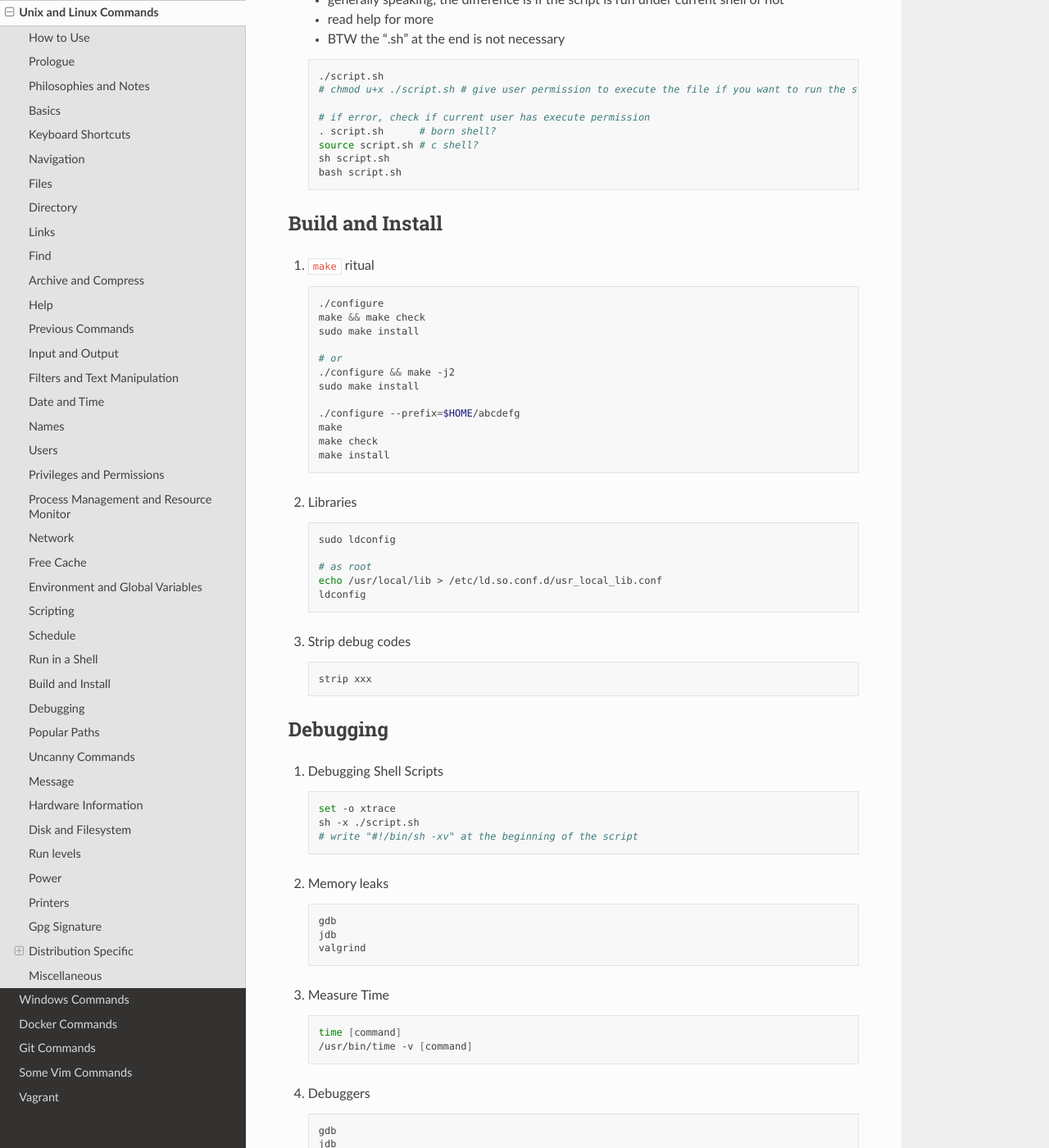
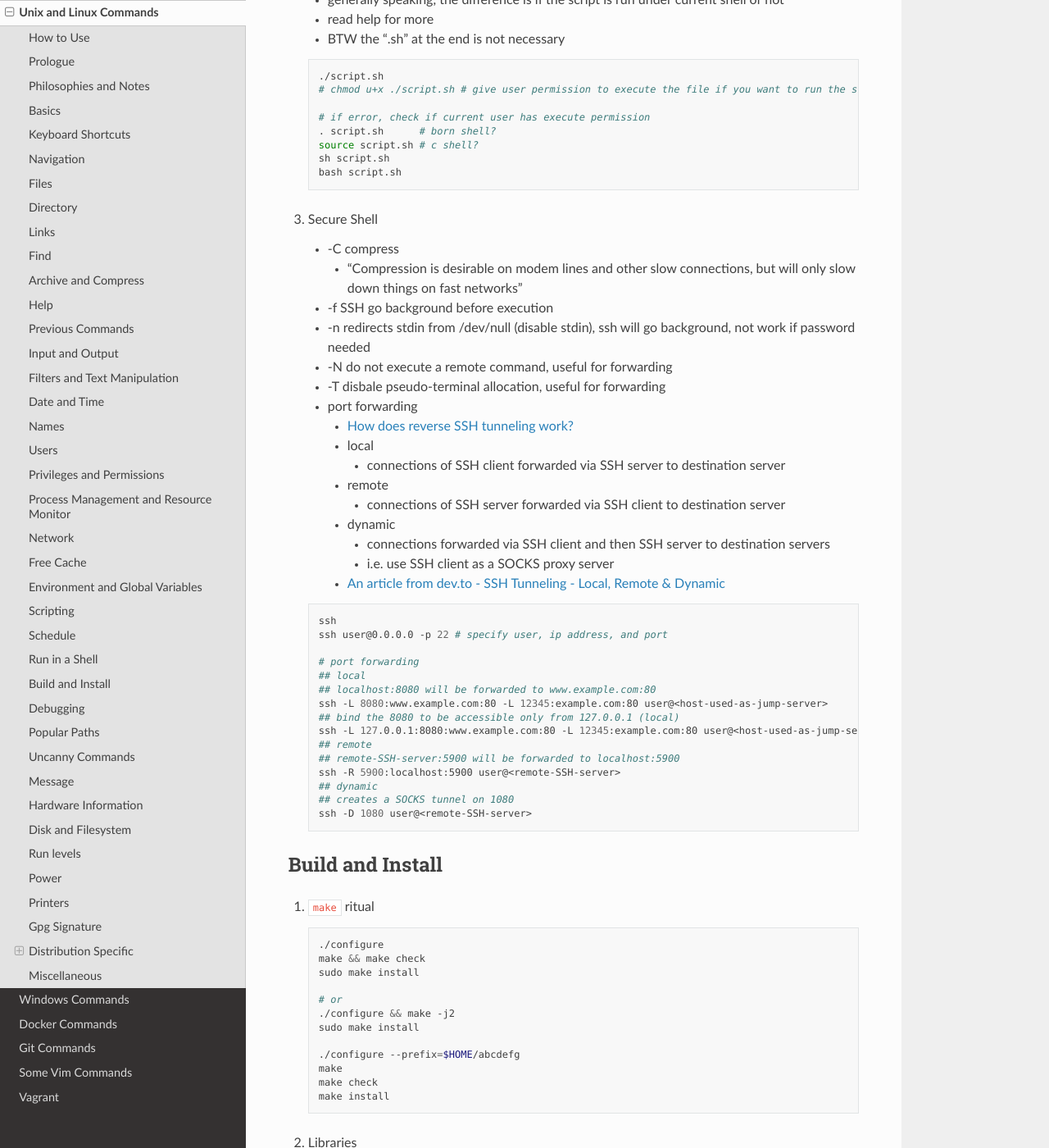
Before and after one commit to snowme34/snowme34.com, a Sphinx documentation site: the page built from docs/source/reference/commands/unix-and-linux-commands.md, in a window 1280 px wide and 1400 px high, scrolled down 35744 px. Shown: the whole window at 82% size. Built offline with Sphinx 7.4.7 and the Read the Docs theme 2.0.0, drawn with Linux system fonts in a browser that asks for light colours; some of the changed text lies outside the part shown.

Commit message:
upate unix cmd

````diff
--- a/docs/source/reference/commands/unix-and-linux-commands.md
+++ b/docs/source/reference/commands/unix-and-linux-commands.md
@@ -1919,6 +1919,43 @@ This is same as
     bash script.sh
     ```
 
+3. Secure Shell
+
+    * -C compress
+        * "Compression is desirable on modem lines and other slow connections, but will only slow down things on fast networks"
+    * -f SSH go background before execution
+    * -n redirects stdin from /dev/null (disable stdin), ssh will go background, not work if password needed
+    * -N do not execute a remote command, useful for forwarding
+    * -T disbale pseudo-terminal allocation, useful for forwarding
+    * port forwarding
+        * [How does reverse SSH tunneling work?](https://unix.stackexchange.com/questions/46235/how-does-reverse-ssh-tunneling-work)
+        * local
+            * connections of SSH client forwarded via SSH server to destination server
+        * remote
+            * connections of SSH server forwarded via SSH client to destination server
+        * dynamic
+            * connections forwarded via SSH client and then SSH server to destination servers
+            * i.e. use SSH client as a SOCKS proxy server
+        * [An article from dev.to - SSH Tunneling - Local, Remote & Dynamic](https://dev.to/__namc/ssh-tunneling---local-remote--dynamic-34fa)
+
+    ```bash
+    ssh
+    ssh user@0.0.0.0 -p 22 # specify user, ip address, and port
+
+    # port forwarding
+    ## local
+    ## localhost:8080 will be forwarded to www.example.com:80
+    ssh -L 8080:www.example.com:80 -L 12345:example.com:80 user@<host-used-as-jump-server>
+    ## bind the 8080 to be accessible only from 127.0.0.1 (local)
+    ssh -L 127.0.0.1:8080:www.example.com:80 -L 12345:example.com:80 user@<host-used-as-jump-server>
+    ## remote
+    ## remote-SSH-server:5900 will be forwarded to localhost:5900
+    ssh -R 5900:localhost:5900 user@<remote-SSH-server>
+    ## dynamic
+    ## creates a SOCKS tunnel on 1080
+    ssh -D 1080 user@<remote-SSH-server>
+    ```
+
 ## Build and Install
 
 1. `make` ritual
@@ -1994,6 +2031,9 @@ See [What is the exact difference between a 'terminal', a 'shell', a 'tty' and a
   * the shells, can be used to message that shell
 * /dev/null
   * The magical trash bin, or black hole
+
+Also see [Linux Root Directory Structure](https://docs.snowme34.com/en/latest/reference/linux/linux-root-directory-structure.html),
+another page on this website.
 
 ## Uncanny Commands
 
````
Also changed, not shown: other parts of docs/source/reference/commands/unix-and-linux-commands.md (+1 -1 lines).
